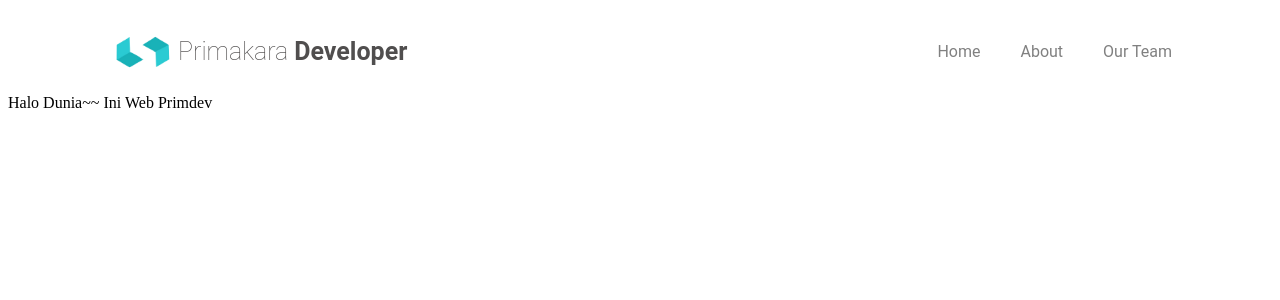
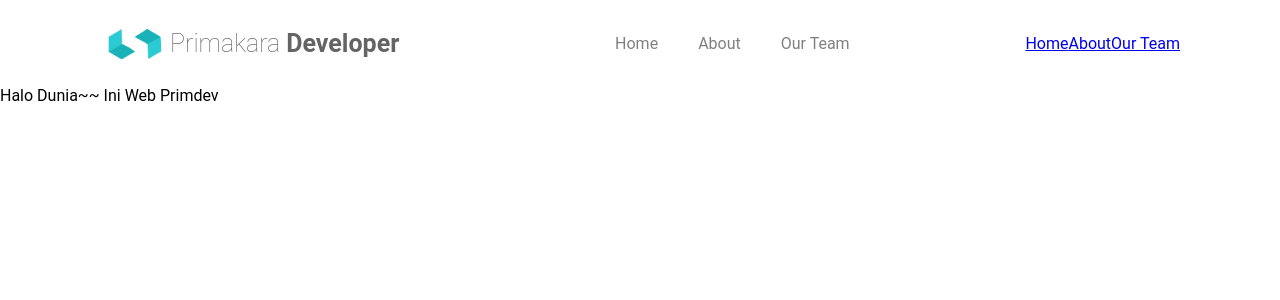
Before and after one commit to AgungPremaditya/landing-primdev, a Nuxt app: page / in a window 1280 px wide. Shown: the top 300 px of the page. Built offline with nearby package versions, Linux system fonts and the light colour scheme.

Commit message:
add colors variable in main css

```diff
--- a/assets/styles/main.css
+++ b/assets/styles/main.css
@@ -8,6 +8,8 @@
 :root {
   --primary-blue: #1bb4bb;
   --secondary-blue: #2cccd4;
+  --primary-gray: rgb(100, 100, 100);
+  --secondary-gray: rgb(173, 172, 172);
 }
 
 /* *font-family: 'Roboto', sans-serif; */
--- a/components/HeaderApp.vue
+++ b/components/HeaderApp.vue
@@ -11,11 +11,16 @@
       <NuxtLink to="/about">About</NuxtLink>
       <NuxtLink to="/our-team">Our Team</NuxtLink>
     </nav>
+    <nav class="mobile-nav">
+      <NuxtLink to="/">Home</NuxtLink>
+      <NuxtLink to="/about">About</NuxtLink>
+      <NuxtLink to="/our-team">Our Team</NuxtLink>
+    </nav>
   </header>
 </template>
 
 <style scoped lang="scss">
-@import url("~/assets/styles/main.css");
+@import url("../assets/styles/main.css");
 header {
   align-items: center;
   display: flex;
@@ -29,7 +34,7 @@ header {
     text-decoration: none;
 
     h1 {
-      color: rgb(80, 78, 78); // ! this is just a temporary color
+      color: var(--primary-gray); // ! this is just a temporary color
       font-size: 25px;
       font-weight: 100;
 
--- a/nuxt.config.ts
+++ b/nuxt.config.ts
@@ -2,5 +2,5 @@ import { defineNuxtConfig } from 'nuxt3'
 
 // https://v3.nuxtjs.org/docs/directory-structure/nuxt.config
 export default defineNuxtConfig({
-
+    css: ['~/assets/styles/main.css']
 })
```
